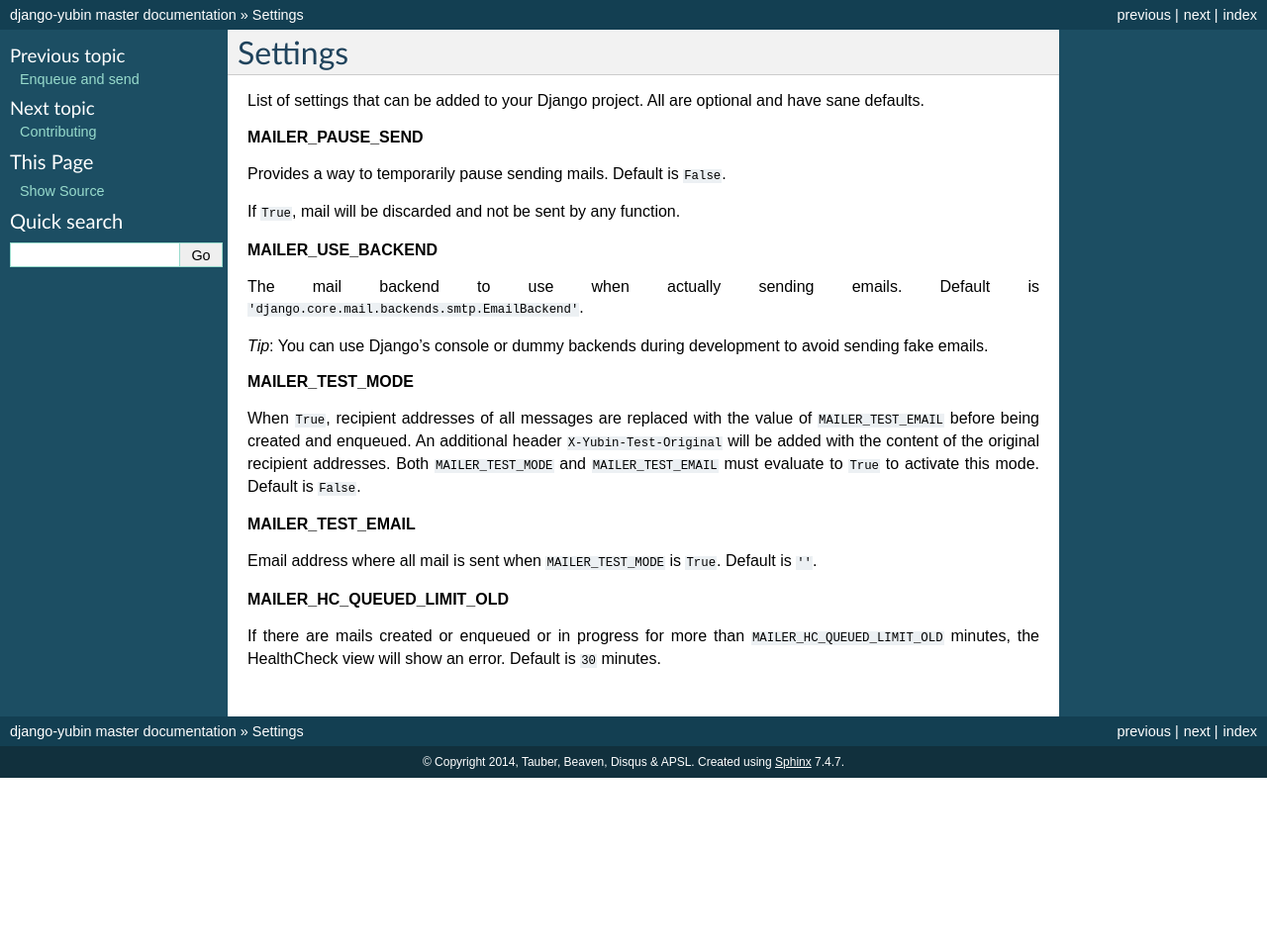
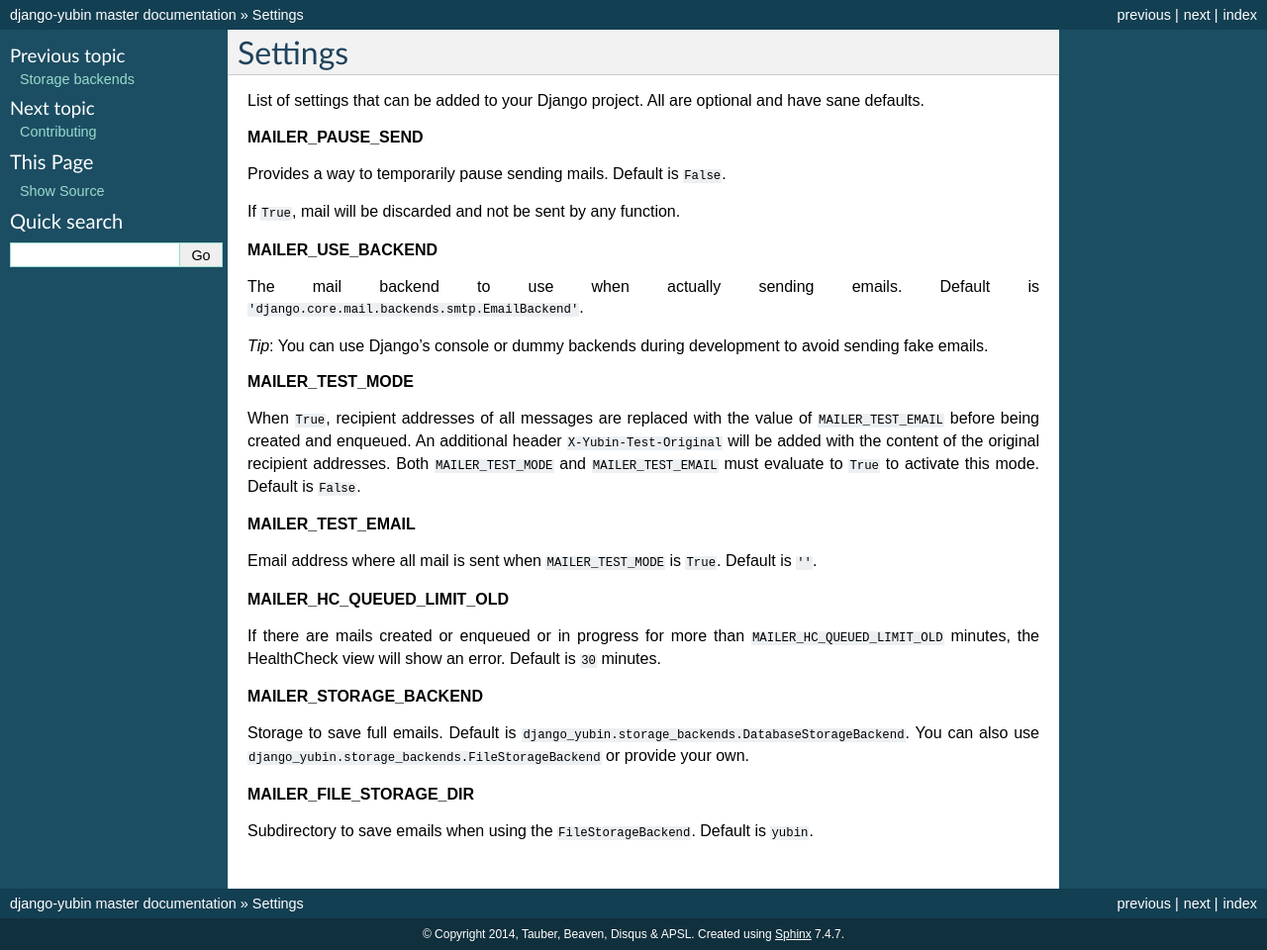
Before and after one commit to APSL/django-yubin, a Sphinx documentation site: the page built from docs/settings.rst, in a window 1280 px wide. Shown: the whole page at 99% size. Built offline with Sphinx 7.4.7, drawn with Linux system fonts in a browser that asks for light colours; before the commit the page ends 900 px from its top, so only the background shows below that.

Commit message:
wip: update docs about storage backends

```diff
--- a/README.rst
+++ b/README.rst
@@ -40,8 +40,8 @@ templates.
 
 For sending and queuing emails, Yubin replaces the standard Django Email Backend with its own.
 Instead of sending emails synchronously trough a SMTP server, Yubin saves emails in your database
-and sends them asynchronously using the `Celery <https://docs.celeryq.dev/en/stable/>`_ distributed
-task queue.
+(and optionally in a file storage) and sends them asynchronously using the
+`Celery <https://docs.celeryq.dev/en/stable/>`_ distributed task queue.
 
 Advantages
 ----------
--- a/docs/changelog.rst
+++ b/docs/changelog.rst
@@ -12,6 +12,7 @@ Changed
 ^^^^^^^
 * Send and queue emails with Celery instead of with Cron.
 * Drop priority headers (useless with queues).
+* Storage backends to save emails in databases, file storages, etc.
 * Minimum versions: Python 3.7, Django 3.2, Celery 5.0.
 * Migrate CI/CD from Travis to Github Actions.
 * Docker Compose for external dependencies in development environment.
--- a/docs/index.rst
+++ b/docs/index.rst
@@ -12,8 +12,8 @@ templates.
 
 For sending and queuing emails, Yubin replaces the standard Django Email Backend with its own.
 Instead of sending emails synchronously trough a SMTP server, Yubin saves emails in your database
-and sends them asynchronously using the `Celery <https://docs.celeryq.dev/en/stable/>`_ distributed
-task queue.
+(and optionally in a file storage) and sends them asynchronously using the
+`Celery <https://docs.celeryq.dev/en/stable/>`_ distributed task queue.
 
 Advantages
 ----------
--- a/docs/install.rst
+++ b/docs/install.rst
@@ -37,7 +37,7 @@ Note that yubin doesn't queue all email by default, you must configure the email
     EMAIL_BACKEND = 'django_yubin.backends.QueuedEmailBackend'
     MAILER_USE_BACKEND = 'django.core.mail.backends.smtp.EmailBackend'
 
-More yubin settings can be found in the :doc:`Settings sections <settings>`.
+More Yubin settings can be found in the :doc:`Settings sections <settings>`.
 
 Add ``yubin`` urls in your main ``urls.py`` for using the health check
 
@@ -54,6 +54,9 @@ Finally, run database migrations
 .. code:: python
 
     python manage.py migrate
+
+With this setup emails will be saved entirely in the database. You can also configure Yubin to save
+emails in a different :doc:`storage <storages>`.
 
 Upgrading from previous versions
 --------------------------------
--- a/docs/settings.rst
+++ b/docs/settings.rst
@@ -38,3 +38,14 @@ Email address where all mail is sent when ``MAILER_TEST_MODE`` is ``True``. Defa
 
 If there are mails created or enqueued or in progress for more than ``MAILER_HC_QUEUED_LIMIT_OLD``
 minutes, the HealthCheck view will show an error. Default is ``30`` minutes.
+
+
+**MAILER_STORAGE_BACKEND**
+
+Storage to save full emails. Default is ``django_yubin.storage_backends.DatabaseStorageBackend``.
+You can also use ``django_yubin.storage_backends.FileStorageBackend`` or provide your own.
+
+
+**MAILER_FILE_STORAGE_DIR**
+
+Subdirectory to save emails when using the ``FileStorageBackend``. Default is ``yubin``.
```
Also changed, not shown: other parts of docs/index.rst (+1 -0 lines), docs/storages.rst (added, +41 -0 lines), 2 other files.
